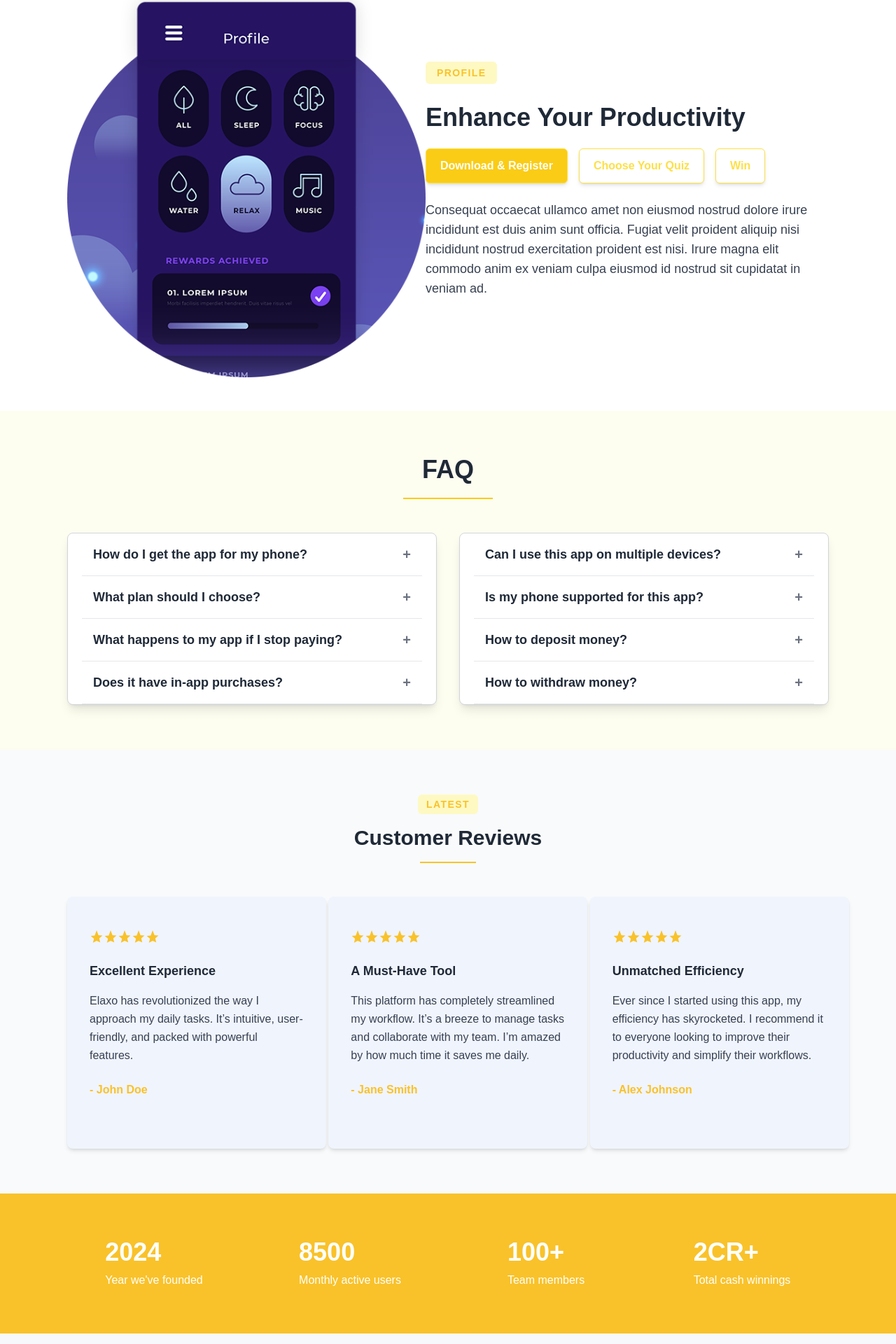
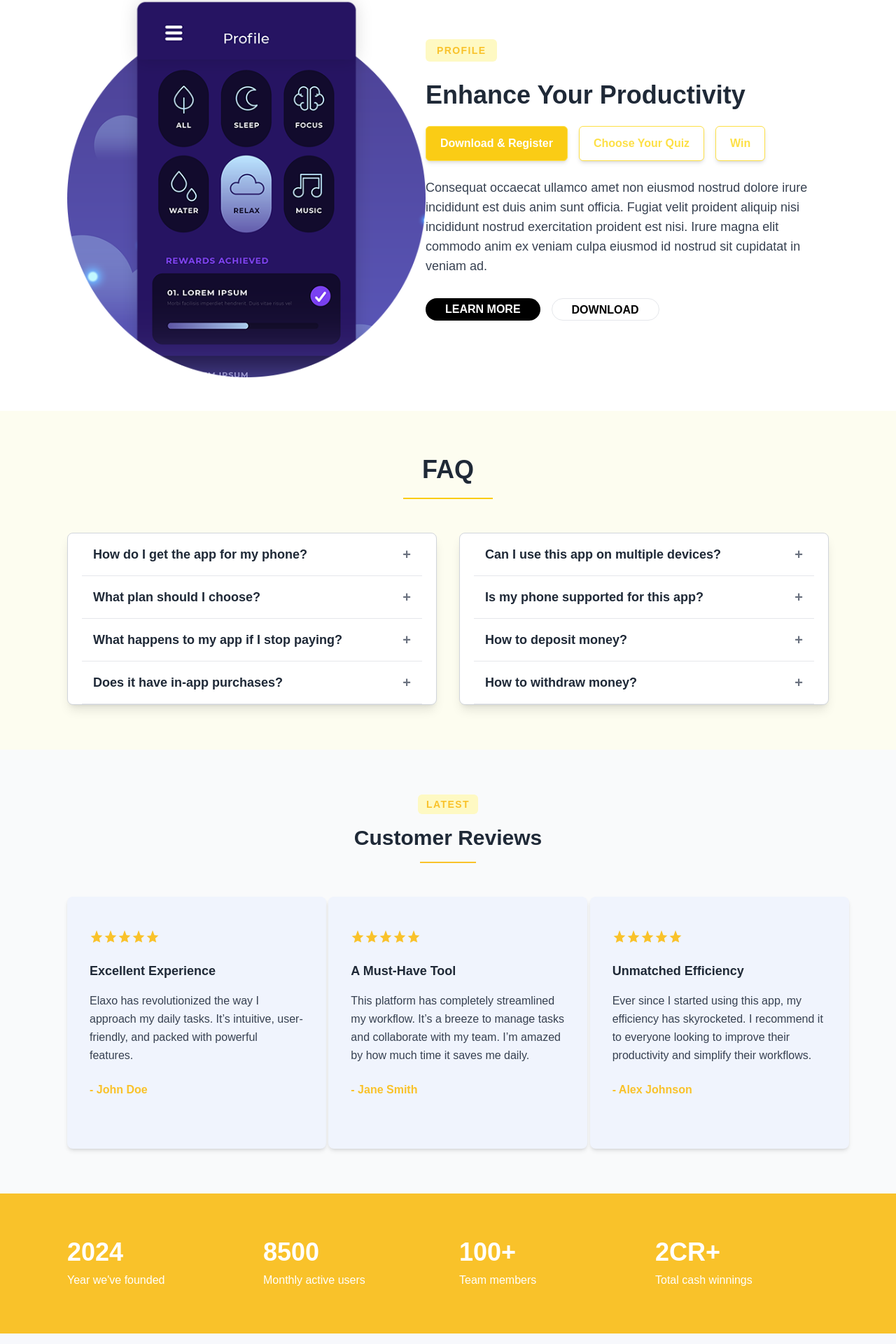
Before and after one commit to Sanaank-Official/website, a Next.js app: page / in a window 1280 px wide. Shown: the part 1411-3331 px from the top of the page at 70% size. Built offline with nearby package versions, Linux system fonts and the light colour scheme.

Commit message:
statesection mobile resposive

```diff
--- a/src/app/page.js
+++ b/src/app/page.js
@@ -238,7 +238,8 @@ const Home = () => {
 		variants={{
 			hidden: { opacity: 0, y: 50 },
 			visible: { opacity: 1, y: 0 },
-		}}>
+		}}
+	>
 		<div className="flex flex-col justify-center items-center md:flex-row md:items-center">
 			<motion.div
 				initial={{ scale: 0.8, opacity: 0 }}
@@ -248,7 +249,8 @@ const Home = () => {
 					duration: 0.8,
 					type: "spring",
 					stiffness: 120,
-				}}>
+				}}
+			>
 				<Image
 					src="/images/misc/5.png"
 					alt="Feature Image"
@@ -257,6 +259,7 @@ const Home = () => {
 					className="md:mr-12 mb-8 md:mb-0 max-w-full h-auto"
 				/>
 			</motion.div>
+
 			<motion.div
 				className="max-w-xl text-left"
 				initial="hidden"
@@ -270,7 +273,8 @@ const Home = () => {
 					duration: 0.8,
 					type: "spring",
 					stiffness: 100,
-				}}>
+				}}
+			>
 				{/* Discover Section */}
 				<div className="mb-8">
 					<motion.span
@@ -283,72 +287,87 @@ const Home = () => {
 								stiffness: 150,
 							},
 						}}
-						className="text-sm font-bold text-customYellow bg-yellow-100 py-2 px-4 rounded-md tracking-widest">
+						className="text-sm font-bold text-customYellow bg-yellow-100 py-2 px-4 rounded-md tracking-widest"
+					>
 						PROFILE
 					</motion.span>
 				</div>
+
 				<h2 className="text-4xl font-bold mb-6 text-gray-800">
 					Enhance Your Productivity
 				</h2>
+
 				{/* Buttons and Dynamic Text */}
 				<div>
-					<div className="space-x-4 mb-6">
+					{/* Buttons (as list in mobile view) */}
+					<div className="space-y-4 mb-6 md:space-x-4 md:space-y-0 md:flex md:flex-row">
 						{["Download & Register", "Choose Your Quiz", "Win"].map((item) => (
 							<motion.button
 								key={item}
 								whileHover={{ scale: 1.1 }}
 								whileTap={{ scale: 0.9 }}
-								className={`px-5 py-3 rounded-md font-semibold ${
+								className={`px-5 py-3 rounded-md font-semibold w-full ${
 									selected === item
 										? "bg-yellow-400 text-white"
 										: "bg-white text-yellow-300"
-								} border border-yellow-300 shadow-md`}
-								onClick={() => setSelected(item)}>
+								} border border-yellow-300 shadow-md md:w-auto`}
+								onClick={() => setSelected(item)}
+							>
 								{item}
 							</motion.button>
 						))}
 					</div>
+
+					{/* Paragraph based on selected button */}
 					<motion.div
 						key={selected}
 						initial={{ opacity: 0, x: -20 }}
 						animate={{ opacity: 1, x: 0 }}
 						transition={{ duration: 0.4 }}
-						className="text-gray-700 text-lg">
+						className="text-gray-700 text-lg"
+					>
 						{selected === "Download & Register" && (
 							<p>
-								Consequat occaecat ullamco amet non eiusmod
-								nostrud dolore irure incididunt est duis anim
-								sunt officia. Fugiat velit proident aliquip
-								nisi incididunt nostrud exercitation proident
-								est nisi. Irure magna elit commodo anim ex
-								veniam culpa eiusmod id nostrud sit cupidatat
-								in veniam ad.
+								Consequat occaecat ullamco amet non eiusmod nostrud dolore irure incididunt est duis anim sunt officia. Fugiat velit proident aliquip nisi incididunt nostrud exercitation proident est nisi. Irure magna elit commodo anim ex veniam culpa eiusmod id nostrud sit cupidatat in veniam ad.
 							</p>
 						)}
 						{selected === "Choose Your Quiz" && (
 							<p>
-								Ad pariatur nostrud pariatur exercitation ipsum
-								culpa mollit commodo mollit ex. Aute sunt
-								incididunt amet commodo est sint nisi deserunt
-								pariatur do. Aliquip ex eiusmod voluptate
-								exercitation cillum id incididunt elit sunt.
+								Ad pariatur nostrud pariatur exercitation ipsum culpa mollit commodo mollit ex. Aute sunt incididunt amet commodo est sint nisi deserunt pariatur do. Aliquip ex eiusmod voluptate exercitation cillum id incididunt elit sunt.
 							</p>
 						)}
 						{selected === "Win" && (
 							<p>
-								Est quis nulla laborum officia ad nisi ex
-								nostrud culpa Lorem excepteur aliquip dolor
-								aliqua irure ex. Nulla ut duis ipsum nisi elit
-								fugiat commodo sunt reprehenderit laborum
-								veniam eu veniam.
+								Est quis nulla laborum officia ad nisi ex nostrud culpa Lorem excepteur aliquip dolor aliqua irure ex. Nulla ut duis ipsum nisi elit fugiat commodo sunt reprehenderit laborum veniam eu veniam.
 							</p>
 						)}
 					</motion.div>
+
+					{/* Add "LEARN MORE" and "DOWNLOAD" buttons */}
+					<div className="flex space-x-4 mt-8">
+						<motion.a
+							href="#features"
+							whileHover={{ scale: 1.1 }}
+							whileTap={{ scale: 0.9 }}
+							className="px-7 py-1 text-white font-bold rounded-full bg-black transition duration-100 h-8"
+						>
+							LEARN MORE
+						</motion.a>
+						<motion.a
+							href="#download"
+							whileHover={{ scale: 1.1 }}
+							whileTap={{ scale: 0.9 }}
+							className="px-7 py-1 text-black font-bold rounded-full bg-transparent hover:bg-black hover:text-white transition duration-100 h-8 border"
+						>
+							DOWNLOAD
+						</motion.a>
+					</div>
 				</div>
 			</motion.div>
 		</div>
 	</motion.div>
 </div>
+
 
 			<div>
 				<FAQSection />
--- a/src/components/Statesections.js
+++ b/src/components/Statesections.js
@@ -5,17 +5,15 @@ const StatsSection = () => {
 		// Intersection Observer setup
 		const counters = document.querySelectorAll(".counter");
 		const options = {
-			root: null, // observe within the viewport
-			threshold: 0.5, // trigger when 50% of the element is in view
+			root: null,
+			threshold: 0.5,
 		};
 
 		const updateCounter = (entries, observer) => {
 			entries.forEach((entry) => {
 				if (entry.isIntersecting) {
 					const counter = entry.target;
-					const target = parseInt(
-						counter.getAttribute("data-target")
-					);
+					const target = parseInt(counter.getAttribute("data-target"));
 					let count = 0;
 					const increment = target / 150;
 					const interval = setInterval(() => {
@@ -32,7 +30,7 @@ const StatsSection = () => {
 						} else {
 							counter.innerText = Math.ceil(count); // Regular number format
 						}
-					}, 10); // Adjust the speed of the animation by changing interval
+					}, 10);
 					observer.unobserve(counter);
 				}
 			});
@@ -45,43 +43,36 @@ const StatsSection = () => {
 		});
 
 		return () => {
-			// Cleanup observer on component unmount
 			counters.forEach((counter) => observer.unobserve(counter));
 		};
 	}, []);
 
 	return (
-		<div className="bg-customYellow py-16 text-white text-left">
+		<div className="bg-customYellow py-16 text-white">
 			<div className="container mx-auto px-8 md:px-16 lg:px-24">
-				<div className="grid justify-items-center grid-cols-1 md:grid-cols-4 gap-8 animate-fade-in">
-					<div>
-						<h3
-							className="text-4xl font-bold mb-2 counter"
-							data-target="2024">
+				{/* Responsive grid for stats */}
+				<div className="grid grid-cols-1 sm:grid-cols-2 md:grid-cols-4 gap-8 animate-fade-in">
+					{/* Each stat block */}
+					<div className="text-left">
+						<h3 className="text-4xl font-bold mb-2 counter" data-target="2024">
 							0
 						</h3>
 						<p>Year we&apos;ve founded</p>
 					</div>
-					<div>
-						<h3
-							className="text-4xl font-bold mb-2 counter"
-							data-target="8500">
+					<div className="text-left">
+						<h3 className="text-4xl font-bold mb-2 counter" data-target="8500">
 							0
 						</h3>
 						<p>Monthly active users</p>
 					</div>
-					<div>
-						<h3
-							className="text-4xl font-bold mb-2 counter"
-							data-target="100">
+					<div className="text-left">
+						<h3 className="text-4xl font-bold mb-2 counter" data-target="100">
 							0
 						</h3>
 						<p>Team members</p>
 					</div>
-					<div>
-						<h3
-							className="text-4xl font-bold mb-2 counter"
-							data-target="2">
+					<div className="text-left">
+						<h3 className="text-4xl font-bold mb-2 counter" data-target="2">
 							0
 						</h3>
 						<p>Total cash winnings</p>
```
